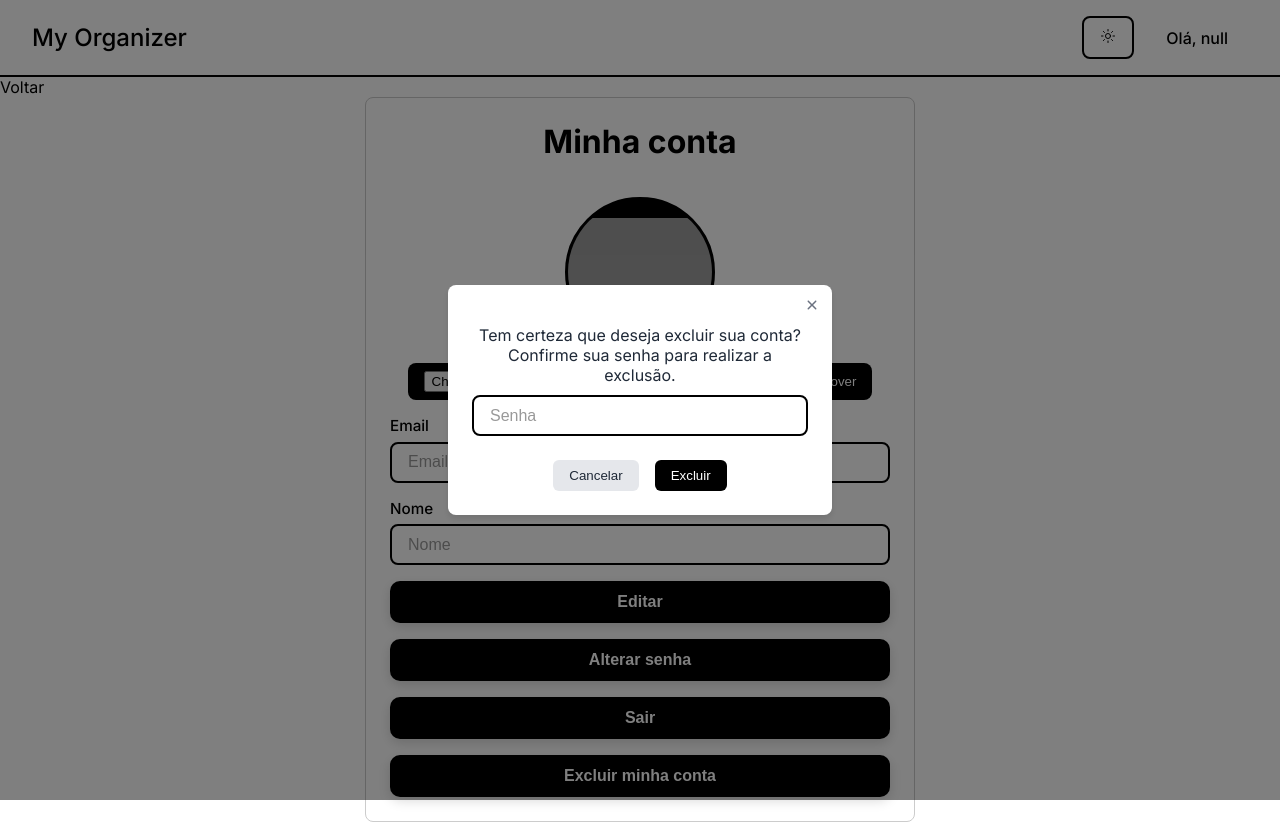
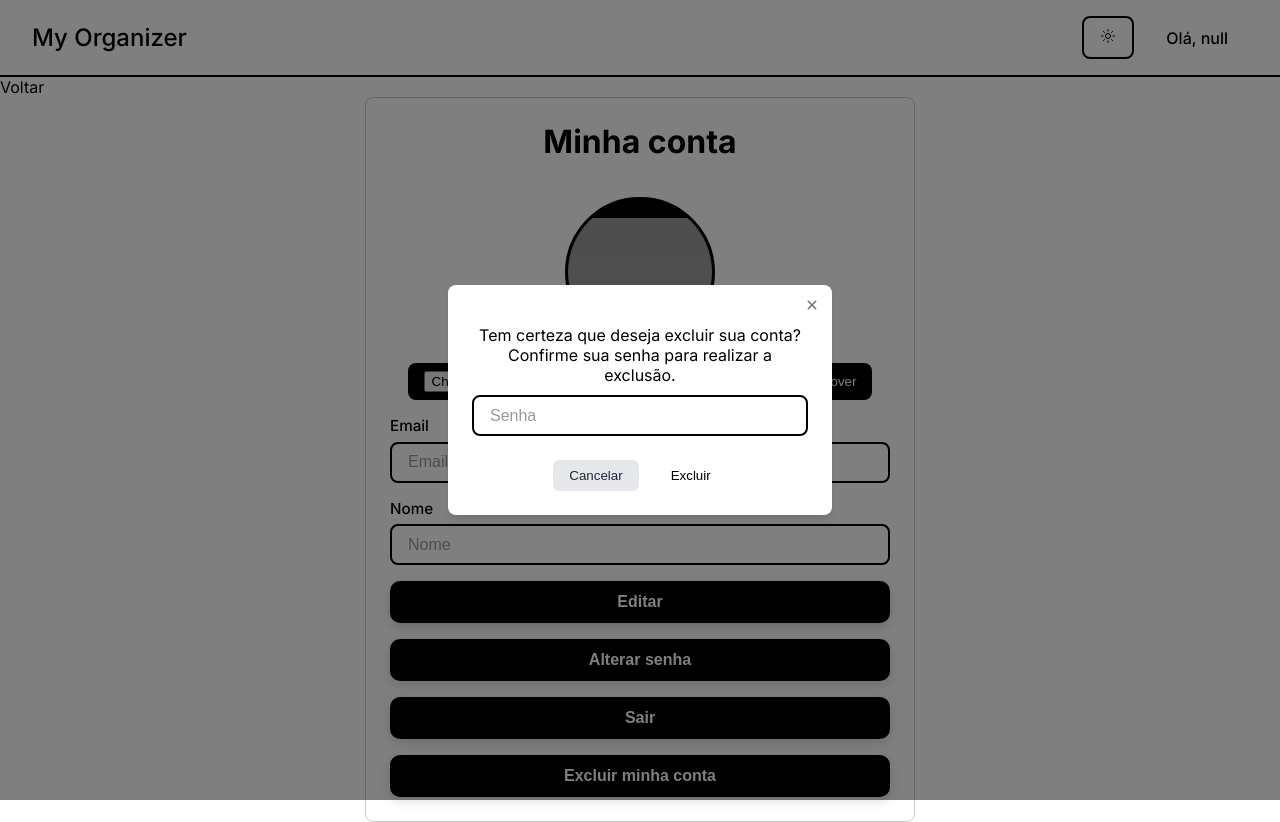
Before and after one commit to renancmd/my-organizer-client, a Next.js app: page /profile in a window 1280 px wide. Both pictures are taken after a click on the button "Excluir minha conta". Built offline with nearby package versions, Linux system fonts and the light colour scheme; no server answers; grey boxes are pictures that could not be loaded.

Commit message:
style: change dark mode colors

```diff
--- a/src/modules/tasks/styles/Datepicker.module.scss
+++ b/src/modules/tasks/styles/Datepicker.module.scss
@@ -28,7 +28,6 @@
     }
 
     &::-webkit-calendar-picker-indicator {
-      filter: invert(1);
       cursor: pointer;
     }
   }
--- a/src/modules/tasks/styles/ModalTask.module.scss
+++ b/src/modules/tasks/styles/ModalTask.module.scss
@@ -58,6 +58,7 @@
     line-height: 1.5;
     outline: 0;
     resize: none;
+    background-color: var(--background-color);
   }
 
   .modalSubtitle {
@@ -74,6 +75,7 @@
     line-height: 1.5;
     outline: 0;
     resize: none;
+    background-color: var(--background-color);
   }
 
   .modalButton {
--- a/src/styles/globals.scss
+++ b/src/styles/globals.scss
@@ -12,20 +12,24 @@
 }
 
 .dark {
-  --primary-color: #000;
+  --primary-color: #121212; /* Preto profundo, mas menos puro */
   --secondary-color: #06b6d4;
-  --text-color: #fff;
+  --text-color: #d4d4d4; /* Branco suavizado, cinza bem claro */
   --text-color-secondary: #000;
   --link-hover-color: #1e90ff;
-  --background-color: #1c1b22;
-  --button-background-color: #fff;
-  --border-color: #fff;
+  --background-color: #25242b; /* Fundo com leve variação acinzentada */
+  --button-background-color: #d4d4d4; /* Branco menos intenso para botões */
+  --border-color: #d4d4d4; /* Borda com tom cinza claro */
 }
 
 * {
   box-sizing: border-box;
   margin: 0;
   padding: 0;
+}
+
+body {
+  background-color: var(--background-color);
 }
 
 .w-100 {
--- a/src/styles/ui/Modal.module.scss
+++ b/src/styles/ui/Modal.module.scss
@@ -50,7 +50,7 @@
 }
 
 .modal {
-  background-color: #ffffff;
+  background-color: var(--background-color);
   border-radius: 0.5rem;
   padding: 1.5rem;
   width: 24rem;
@@ -74,7 +74,7 @@
   transition: color 0.2s;
 
   &:hover {
-    color: #374151;
+    color: var(--red-text);
   }
 }
 
@@ -84,7 +84,7 @@
 
 .question {
   text-align: center;
-  color: #1f2937;
+  color: var(--text-color);
   font-size: 1rem;
   margin-bottom: 10px;
 }
@@ -111,8 +111,8 @@
 
 .confirmButton {
   padding: 0.5rem 1rem;
-  background-color: var(--button-background-color);
-  color: #ffffff;
+  background-color: var(--primary-color);
+  color: var(--text-color);
   border-radius: 0.375rem;
   border: none;
   cursor: pointer;
```
Also changed, not shown: src/modules/tasks/components/ModalTask.tsx (+6 -4 lines).
